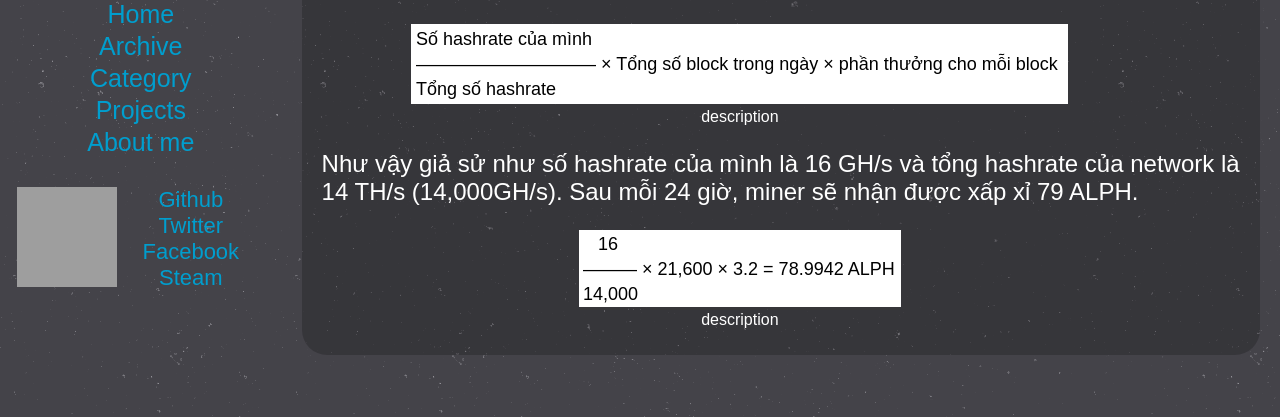
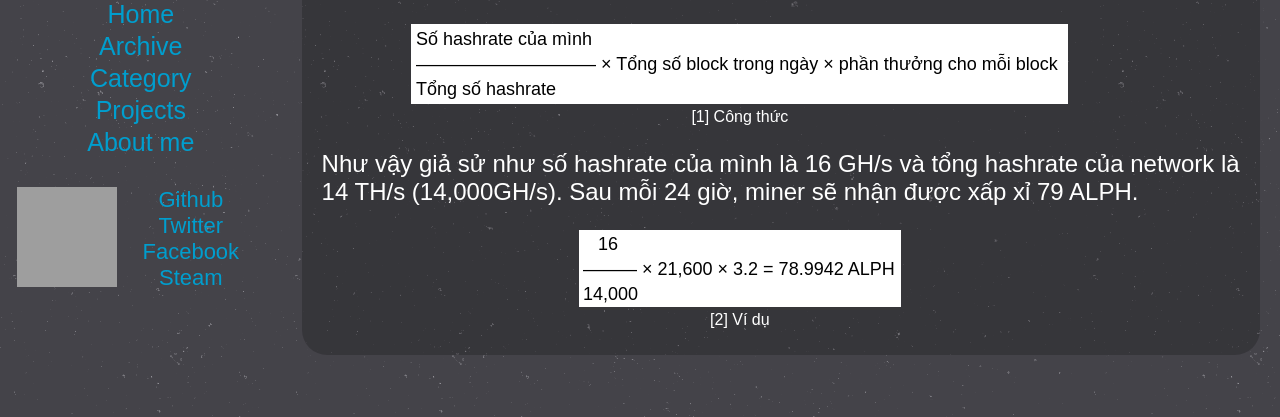
Before and after one commit to nguyenvinhlinh/nguyenvinhlinh.github.io, a Jekyll site: the page built from _posts/2022-01-06-Cong-thuc-tinh-Alephium-co-the-mine-trong-ngay.md, in a window 1280 px wide, cut to the strip 263-680 px from the top of the page. Built offline with Jekyll 4.4.1, drawn with Linux system fonts in a browser that asks for light colours; comment, search, counter and statistics services are not loaded; grey boxes are pictures that could not be loaded.

Commit message:
update image description

```diff
--- a/_posts/2022-01-06-Cong-thuc-tinh-Alephium-co-the-mine-trong-ngay.md
+++ b/_posts/2022-01-06-Cong-thuc-tinh-Alephium-co-the-mine-trong-ngay.md
@@ -15,8 +15,8 @@ comments: true
 Trước khi đi vào công thức chi tiết, ta cần hiểu là trong một ngày số lượng block được đào tối đa là  21,600 blocks, hiện tại, khi đào mỗi blocks, miner được thưởng là 3.2 ALPH.
 
 
-{% include image.html url="/image/posts/2022-01-06-Cong-thuc-tinh-Alephium-co-the-mine-trong-ngay/1.png" description="description" %}
+{% include image.html url="/image/posts/2022-01-06-Cong-thuc-tinh-Alephium-co-the-mine-trong-ngay/1.png" description="[1] Công thức" %}
 
 Như vậy giả sử như số hashrate của mình là 16 GH/s và tổng hashrate của network là 14 TH/s (14,000GH/s).  Sau mỗi 24 giờ, miner sẽ nhận được xấp xỉ 79 ALPH.
 
-{% include image.html url="/image/posts/2022-01-06-Cong-thuc-tinh-Alephium-co-the-mine-trong-ngay/2.png" description="description" %}
+{% include image.html url="/image/posts/2022-01-06-Cong-thuc-tinh-Alephium-co-the-mine-trong-ngay/2.png" description="[2] Ví dụ" %}
```
